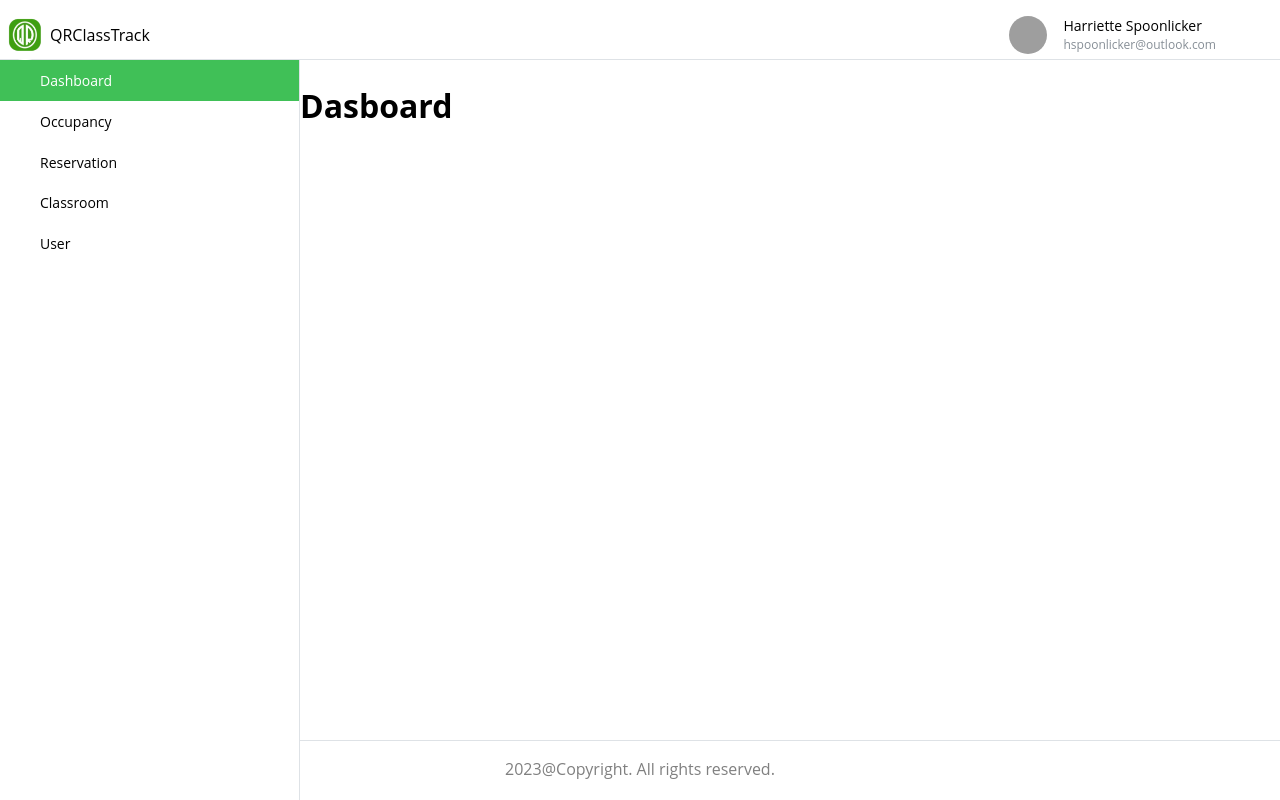
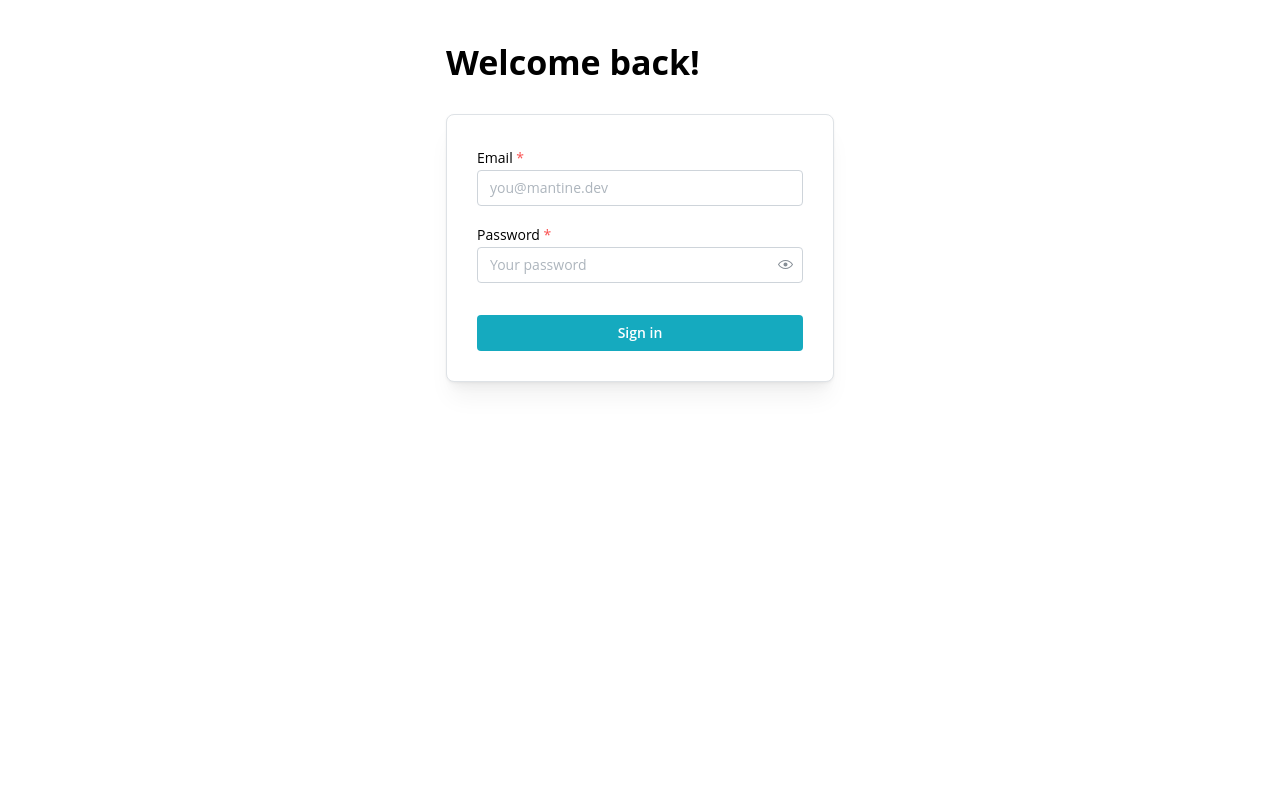
Before and after one commit to CoderJaez/WebQRClassTrack, a React (Vite) app: page / in a window 1280 px wide. Built offline with nearby package versions, Linux system fonts and the light colour scheme; grey boxes are pictures that could not be loaded; some icons are missing.

Commit message:
add auth to login page

```diff
--- a/src/pages/LoginPage.tsx
+++ b/src/pages/LoginPage.tsx
@@ -1,7 +1,68 @@
 import React from "react";
+import {
+  Anchor,
+  Box,
+  Button,
+  Center,
+  Container,
+  Flex,
+  Group,
+  Image,
+  Paper,
+  PasswordInput,
+  Stack,
+  TextInput,
+  Title,
+} from "@mantine/core";
+import logo from "@assets/logo.png";
+import useAuthStore from "store/auth";
+import { User } from "types";
+import { Form, useForm } from "@mantine/form";
+const LoginPage: React.FC = () => {
+  const { login } = useAuthStore();
 
-const LoginPage: React.FC = () => {
-  return <div>LoginPage</div>;
+  const form = useForm<Omit<User, "_id" | "role">>({
+    validateInputOnChange: true,
+    initialValues: {
+      email: "",
+      password: "",
+    },
+    validate: {
+      email: (value) => (/^\S+@\S+$/.test(value) ? null : "Invalid email"),
+      password: (value) => (value === "" ? "Password is required" : null),
+    },
+  });
+
+  const onSubmitHandler = async (user: Omit<User, "_id" | "role">) => {
+    const result = await login(user.email, user.password);
+    console.log(result);
+  };
+  return (
+    <Container size={420} my={40}>
+      <Title>Welcome back!</Title>
+      <form onSubmit={form.onSubmit(onSubmitHandler)}>
+        <Paper withBorder shadow="md" p={30} mt={30} radius="md">
+          <TextInput
+            label="Email"
+            placeholder="you@mantine.dev"
+            required
+            {...form.getInputProps("email")}
+          />
+          <PasswordInput
+            label="Password"
+            placeholder="Your password"
+            required
+            mt="md"
+            {...form.getInputProps("password")}
+          />
+
+          <Button fullWidth mt="xl" type="submit">
+            Sign in
+          </Button>
+        </Paper>
+      </form>
+    </Container>
+  );
 };
 
 export default LoginPage;
--- a/src/routes/Routers.tsx
+++ b/src/routes/Routers.tsx
@@ -10,12 +10,13 @@ const Routers: React.FC = () => {
   return (
     <>
       <Routes>
+        <Route path="/" element={<LoginPage />} />
+        <Route path="/login" element={<LoginPage />} />
         <Route element={<AdminLayout />}>
           {routes.map((route, index) => (
             <Route key={index} path={route.path} element={route.component} />
           ))}
         </Route>
-        <Route path="/login" element={<LoginPage />} />
         <Route path="*" element={<NotFoundPage />} />
       </Routes>
     </>
--- a/src/routes/routes.tsx
+++ b/src/routes/routes.tsx
@@ -16,7 +16,7 @@ import {
 import { Route } from "types";
 
 const routes: Omit<Route, "leftSection" | "rightSection">[] = [
-  { label: "Dashboard", path: "/", component: <DashboardPage /> },
+  { label: "Dashboard", path: "/dashboard", component: <DashboardPage /> },
   { label: "Occupancy", path: "/occupancies", component: <OccupancyPage /> },
   {
     label: "Reservation",
@@ -30,7 +30,7 @@ const routes: Omit<Route, "leftSection" | "rightSection">[] = [
 export const navLinks: Omit<Route, "component" | "rightSection">[] = [
   {
     label: "Dashboard",
-    path: "/",
+    path: "/dashboard",
     leftSection: <Dashboard size="1rem" strokeWidth={1.5} />,
   },
   {
--- a/src/shared/components/partials/SideNav.tsx
+++ b/src/shared/components/partials/SideNav.tsx
@@ -11,6 +11,7 @@ const SideNav: React.FC = () => {
     <AppShell.Navbar>
       {navLinks.map((nav, index) => (
         <NavLink
+          key={index}
           label={nav.label}
           leftSection={nav.leftSection}
           active={index === active}
```
Also changed, not shown: src/types/index.ts (+20 -20 lines).
